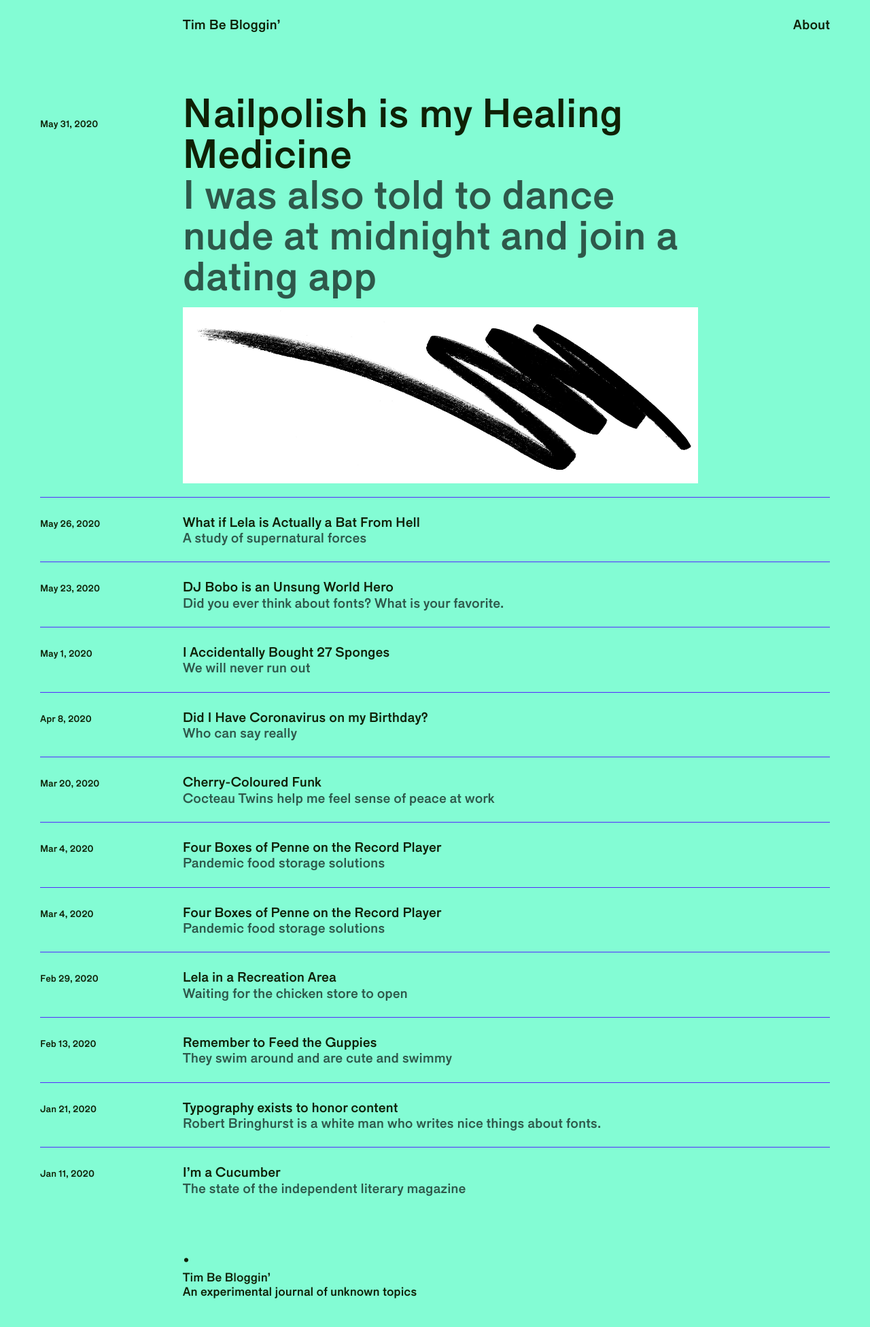
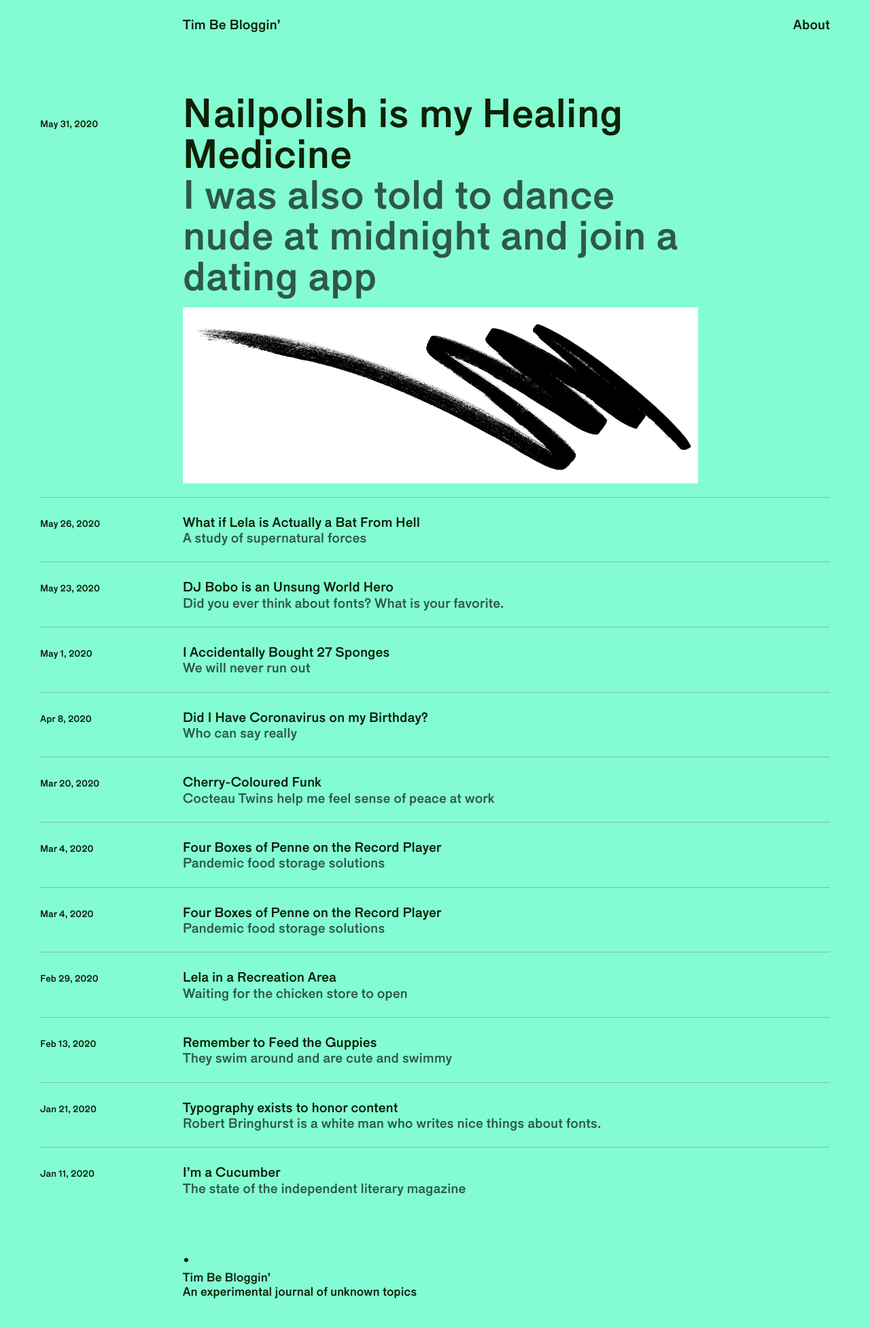
Before and after one commit to timtimtimtimofficial/composition-deduction, a Jekyll site: the page built from index.html, in a window 1280 px wide. Shown: the whole page at 68% size. Built offline with Jekyll 4.4.1, drawn with Linux system fonts in a browser that asks for light colours.

Commit message:
undo rule line experiment

```diff
--- a/assets/_sass/site.scss
+++ b/assets/_sass/site.scss
@@ -72,7 +72,7 @@
 }
 
 .post-list-rule {
-  border-top: 1px solid $blue;
+  border-top: 1px solid $grey-transparent;
   padding-top: 12px;
   margin-top:12px;
 }
```
Also changed, not shown: 3 other files.
